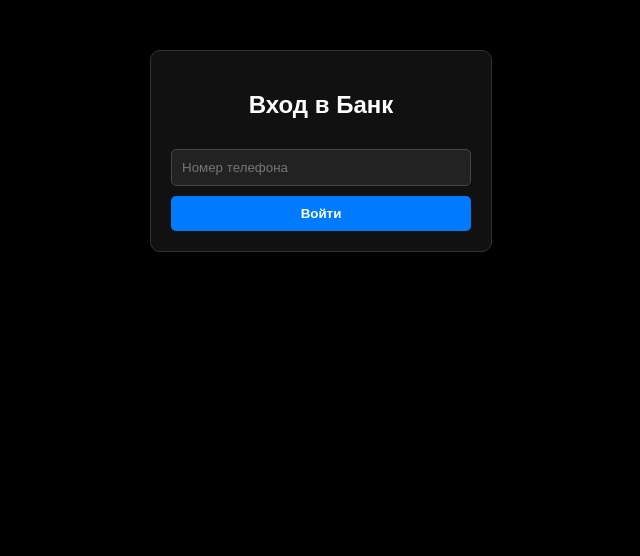
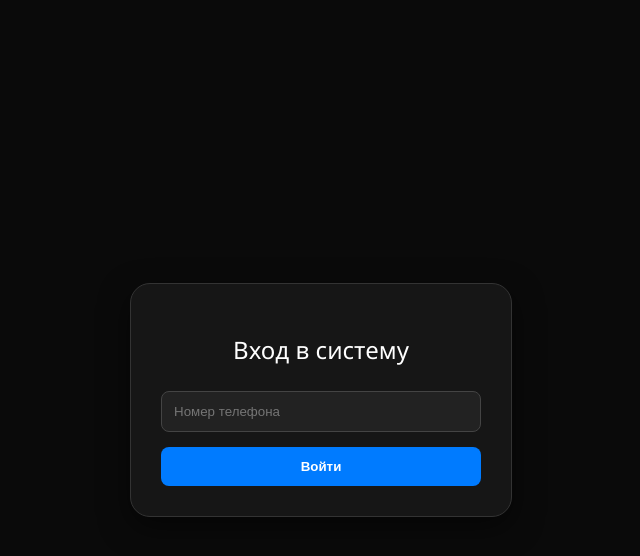
Before and after one commit to RuMaroNS/BankAPI, a website: page index.html in a window 1280 px wide. Shown: the whole page, without its empty margins (319-959 px from the left). Drawn offline with nearby package versions, Linux system fonts and the light colour scheme.

Commit message:
Update index.html

```diff
--- a/index.html
+++ b/index.html
@@ -3,44 +3,80 @@
 <head>
     <meta charset="UTF-8">
     <meta name="viewport" content="width=device-width, initial-scale=1.0">
-    <title>Мой Банк</title>
+    <title>Bank Login</title>
     <script src="https://cdn.jsdelivr.net/npm/@supabase/supabase-js@2"></script>
     <style>
-        body { font-family: sans-serif; background: #000; color: #fff; display: flex; justify-content: center; padding-top: 50px; margin: 0; }
-        .card { width: 300px; padding: 20px; border: 1px solid #333; border-radius: 10px; background: #111; text-align: center; }
-        input { width: 100%; padding: 10px; margin: 10px 0; box-sizing: border-box; background: #222; border: 1px solid #444; color: #fff; border-radius: 5px; }
-        button { width: 100%; padding: 10px; background: #007bff; border: none; color: white; cursor: pointer; border-radius: 5px; font-weight: bold; }
+        body {
+            font-family: 'Segoe UI', sans-serif;
+            background: #0a0a0a;
+            color: #fff;
+            display: flex;
+            justify-content: center;
+            align-items: center;
+            height: 100vh;
+            margin: 0;
+        }
+        .card {
+            width: 320px;
+            padding: 30px;
+            background: #161616;
+            border: 1px solid #333;
+            border-radius: 20px;
+            box-shadow: 0 10px 30px rgba(0,0,0,0.5);
+            text-align: center;
+        }
+        h2 { margin-bottom: 25px; font-weight: 300; }
+        input {
+            width: 100%;
+            padding: 12px;
+            margin-bottom: 15px;
+            background: #222;
+            border: 1px solid #444;
+            border-radius: 8px;
+            color: #fff;
+            box-sizing: border-box;
+        }
+        button {
+            width: 100%;
+            padding: 12px;
+            background: #007bff;
+            border: none;
+            border-radius: 8px;
+            color: white;
+            font-weight: bold;
+            cursor: pointer;
+            transition: 0.3s;
+        }
         button:hover { background: #0056b3; }
-        h1 { margin: 10px 0; color: #0f0; }
+        #balance-display { font-size: 2.5em; color: #00ff9d; margin: 20px 0; }
     </style>
 </head>
 <body>
 
 <div class="card">
     <div id="auth-section">
-        <h2>Вход в Банк</h2>
+        <h2>Вход в систему</h2>
         <input type="text" id="phone-input" placeholder="Номер телефона">
         <button onclick="login()">Войти</button>
     </div>
 
     <div id="app-section" style="display:none;">
-        <h2>Твой Баланс</h2>
-        <h1 id="balance-display">0</h1>
-        <button onclick="location.reload()">Выйти</button>
+        <h2>Твой баланс</h2>
+        <div id="balance-display">0 ₽</div>
+        <button onclick="location.reload()" style="background: #444;">Выйти</button>
     </div>
 </div>
 
 <script>
-    // Прямая инициализация, никаких замен
-    const supabase = supabase.createClient(
+    // Инициализация один раз
+    const supabaseClient = supabase.createClient(
         'https://olcfpuuomjazzhmdvdjn.supabase.co',
         'eyJhbGciOiJIUzI1NiIsInR5cCI6IkpXVCJ9.eyJpc3MiOiJzdXBhYmFzZSIsInJlZiI6Im9sY2ZwdXVvbWphenpobWR2ZGpuIiwicm9sZSI6ImFub24iLCJpYXQiOjE3ODAwNDE2NDgsImV4cCI6MjA5NTYxNzY0OH0.M2S32dxdljB6qpdzFuCd1f2P32Mg4lhoRq0P9kIPzOQ'
     );
 
     async function login() {
         const phone = document.getElementById('phone-input').value;
-
-        const { data, error } = await supabase
+        const { data, error } = await supabaseClient
             .from('users')
             .select('balance')
             .eq('phone', phone)
@@ -51,7 +87,7 @@
             document.getElementById('app-section').style.display = 'block';
             document.getElementById('balance-display').innerText = data.balance + ' ₽';
         } else {
-            alert('Пользователь не найден. Зарегистрируйся через бота!');
+            alert('Пользователь не найден. Ошибка: ' + (error ? error.message : 'Неизвестная ошибка'));
         }
     }
 </script>
```
